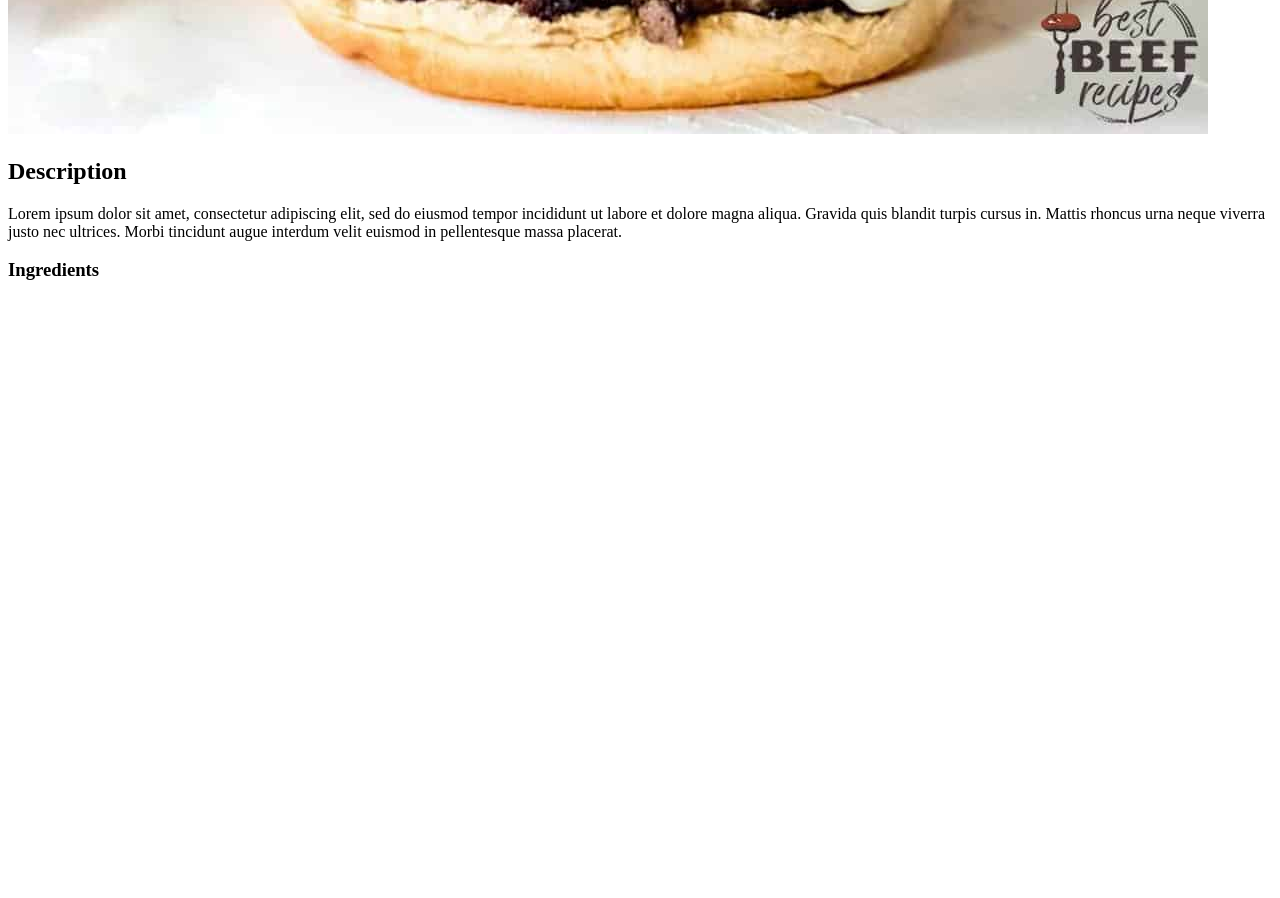
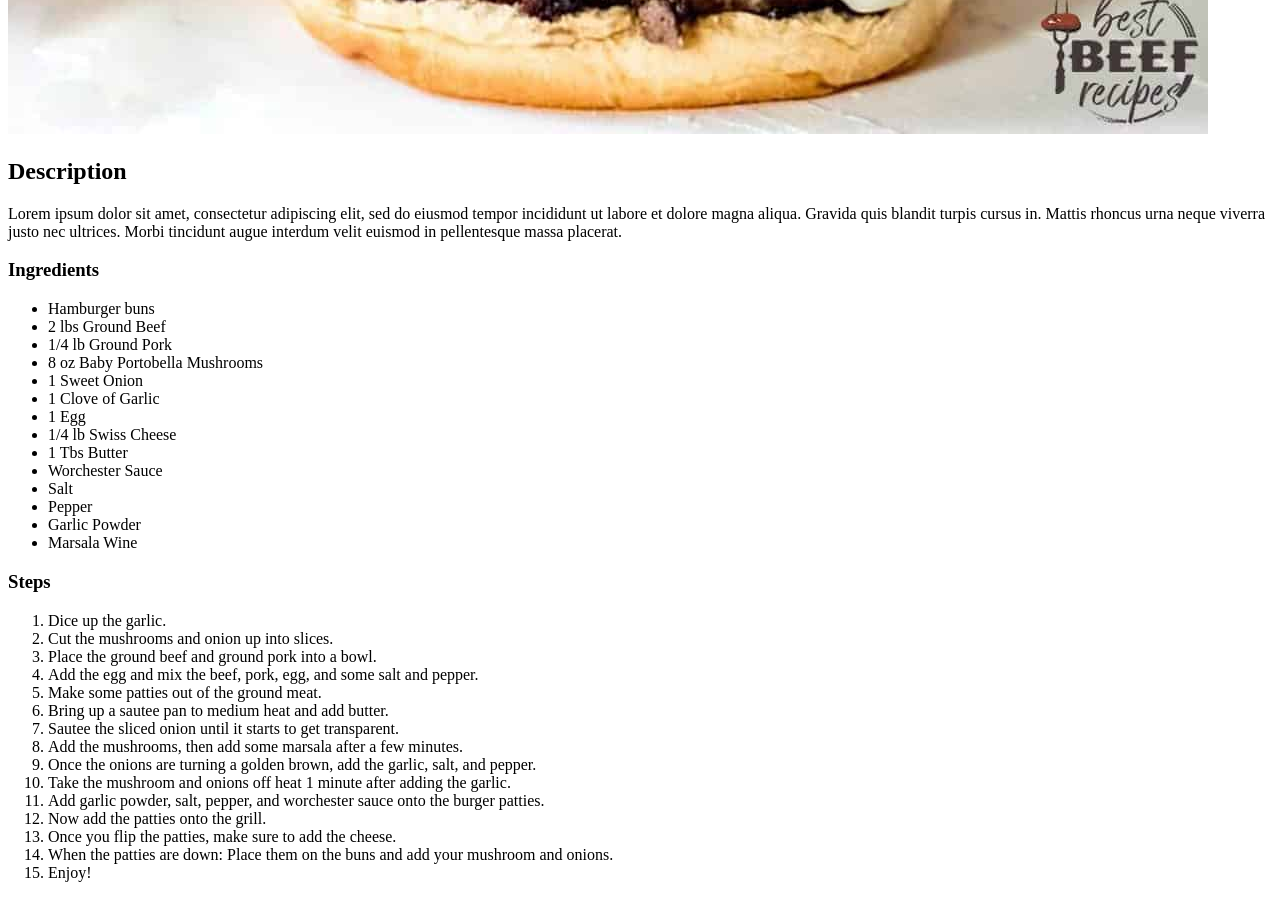
Before and after one commit to provostma21/odin-recipes, a plain HTML site: page recipes/burger.html in a window 1280 px wide. Shown: the part 1146-2044 px from the top of the page. Before the commit the page ends 1446 px from the top, so only its background shows below. Drawn offline with Linux system fonts and the light colour scheme.

Commit message:
Finish Burger Recipe
Add Ingredients and Steps to file

```diff
--- a/recipes/burger.html
+++ b/recipes/burger.html
@@ -13,5 +13,39 @@
                 Morbi tincidunt augue interdum velit euismod in pellentesque massa placerat.
             </p>
                 <h3>Ingredients</h3>
+                    <ul>
+                        <li>Hamburger buns</li>
+                        <li>2 lbs Ground Beef</li>
+                        <li>1/4 lb Ground Pork</li>
+                        <li>8 oz Baby Portobella Mushrooms</li>
+                        <li>1 Sweet Onion</li>
+                        <li>1 Clove of Garlic</li>
+                        <li>1 Egg</li>
+                        <li>1/4 lb Swiss Cheese</li>
+                        <li>1 Tbs Butter</li>
+                        <li>Worchester Sauce</li>
+                        <li>Salt</li>
+                        <li>Pepper</li>
+                        <li>Garlic Powder</li>
+                        <li>Marsala Wine</li>
+                    </ul>
+                <h3>Steps</h3>
+                    <ol>
+                        <li>Dice up the garlic.</li>
+                        <li>Cut the mushrooms and onion up into slices.</li>
+                        <li>Place the ground beef and ground pork into a bowl.</li>
+                        <li>Add the egg and mix the beef, pork, egg, and some salt and pepper.</li>
+                        <li>Make some patties out of the ground meat.</li>
+                        <li>Bring up a sautee pan to medium heat and add butter. </li>
+                        <li>Sautee the sliced onion until it starts to get transparent.</li>
+                        <li>Add the mushrooms, then add some marsala after a few minutes.</li>
+                        <li>Once the onions are turning a golden brown, add the garlic, salt, and pepper.</li>
+                        <li>Take the mushroom and onions off heat 1 minute after adding the garlic.</li>
+                        <li>Add garlic powder, salt, pepper, and worchester sauce onto the burger patties.</li>
+                        <li>Now add the patties onto the grill.</li>
+                        <li>Once you flip the patties, make sure to add the cheese.</li>
+                        <li>When the patties are down: Place them on the buns and add your mushroom and onions.</li>
+                        <li>Enjoy!</li>
+                    </ol>
             </body>
 </html>
```
